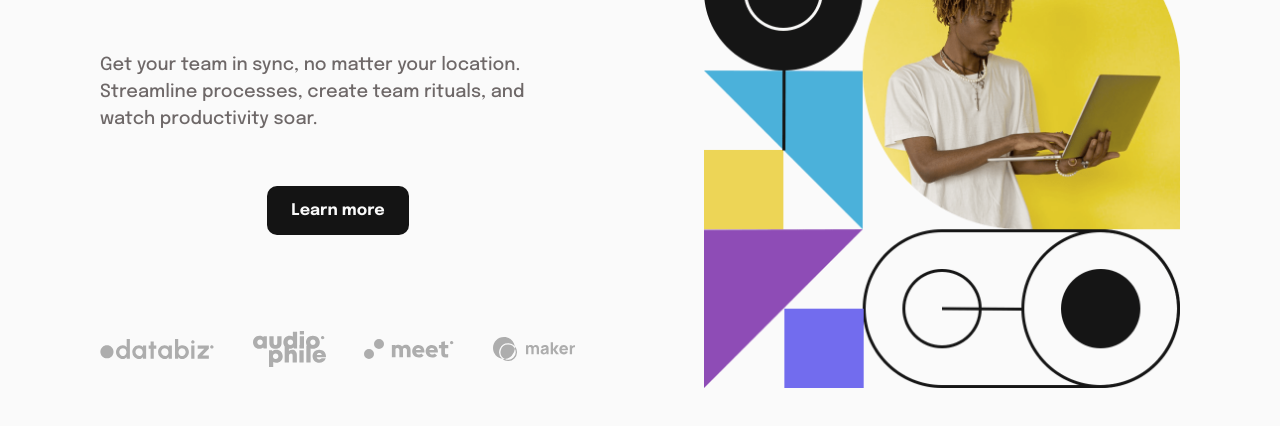
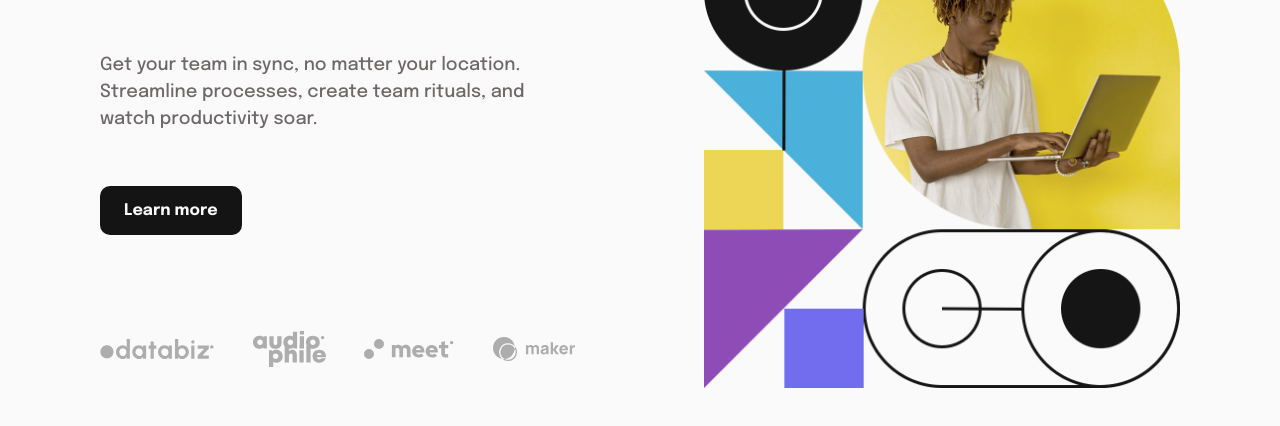
Before and after one commit to tazissam/intro-section-with-dropdown-navigation-main, a plain HTML site: page index.html in a window 1280 px wide. Shown: the part 370-796 px from the top of the page. Drawn offline with Linux system fonts and the light colour scheme.

Commit message:
update button @tazissam

```diff
--- a/assets/css/style.css
+++ b/assets/css/style.css
@@ -472,6 +472,7 @@ svg {
     grid-area: 1/2/5;
   }
   .hero .btn {
+    justify-self: flex-start;
     align-self: flex-start;
   }
 }
```
